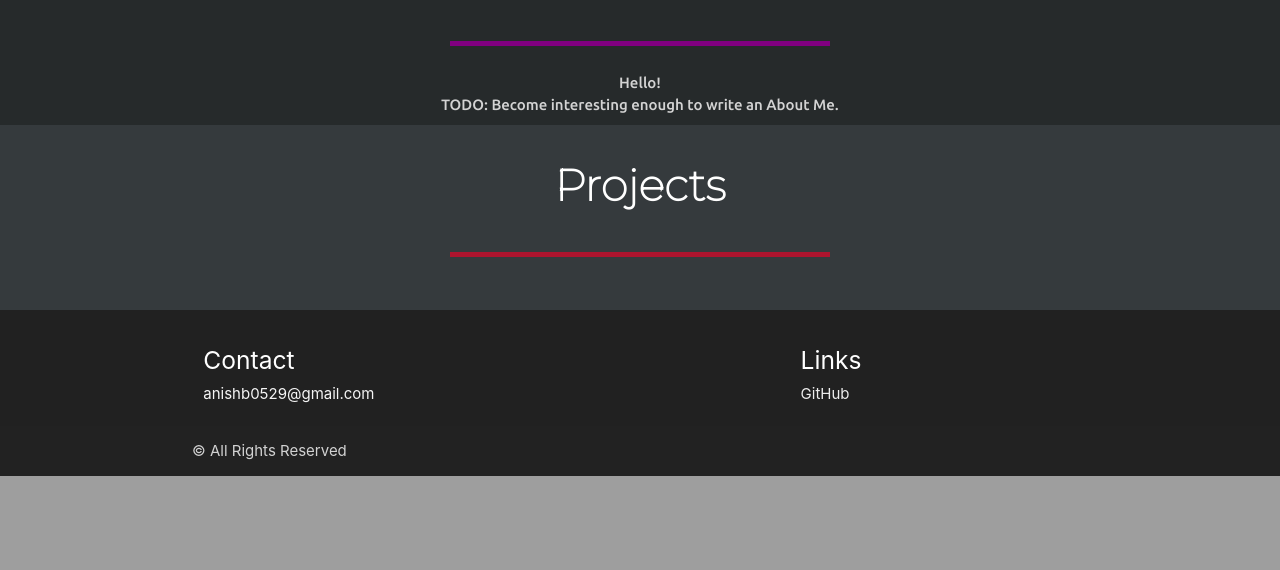
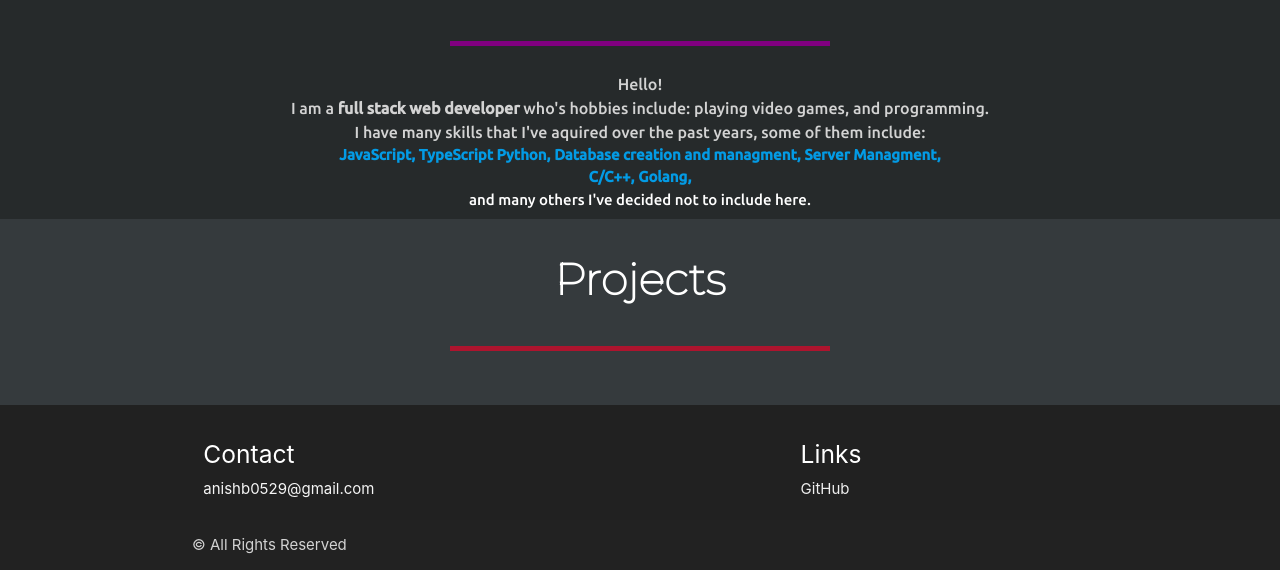
Before and after one commit to AB0529/django-personal-site, a Django app: template home/templates/home.html in a window 1280 px wide. Shown: the part 1046-1616 px from the top of the page. Before the commit the page ends 1522 px from the top, so only its background shows below. Run offline with Django 3.2, Linux system fonts and the light colour scheme; the template is opened without the code that fills it, so the values that code supplies are empty.

Commit message:
Fixed styles

```diff
--- a/home/templates/home.html
+++ b/home/templates/home.html
@@ -4,9 +4,9 @@
 <div class="home-section">
     <!-- Banner -->
     <div class="banner">
-        <img class="banner" src="https://wallpaperaccess.com/full/655277.png" />
+        <img class="banner" alt="banner-img" src="https://wallpaperaccess.com/full/655277.png" />
         <!-- Banner Text -->
-        <div class="banner-txt glitch">
+        <div class="banner-txt">
             <h1> <strong>ANISH B.</strong> </h1>
             <h1 class="banner-border"></h1>
         </div>
@@ -17,7 +17,22 @@
         <h1 class="about-border"></h1>
         <p class="aboutme-text">
             Hello!<br>
-            TODO: Become interesting enough to write an About Me.
+            I am a <strong>full stack web developer</strong> who's hobbies include: playing video games, and programming.<br>
+            I have many skills that I've aquired over the past years, some of them include:<br>
+            <ul style="font-family: 'Ubuntu', sans-serif">
+              <li>
+                <strong>
+                  <a>JavaScript,</a>
+                  <a>TypeScript</a>
+                  <a>Python,</a>
+                  <a>Database creation and managment,</a>
+                  <a>Server Managment,</a><br>
+                  <a>C/C++,</a>
+                  <a>Golang,</a><br>
+                </strong>
+              </li>
+              and many others I've decided not to include here.<br>
+            </ul>
         </p>
     </div>
 </div>
--- a/static/css/styles.css
+++ b/static/css/styles.css
@@ -80,7 +80,7 @@ nav {
     flex: 1 0 auto;
     min-width: 100%;
     min-height: 100%;
-    /* filter: blur(5px); */
+    filter: blur(5px);
     transform: scale(1.1);
     /* background: linear-gradient(rgba(0, 0, 0, 0.8), rgba(0, 0, 0, 0.8)); */
 }
@@ -135,6 +135,7 @@ nav {
     color: lightgray;
     overflow-wrap: break-word;
     font-family: 'Ubuntu', sans-serif;
+    font-size: 2vh;
 }
 /* Project section, changes color  */
 .project-section {
```
